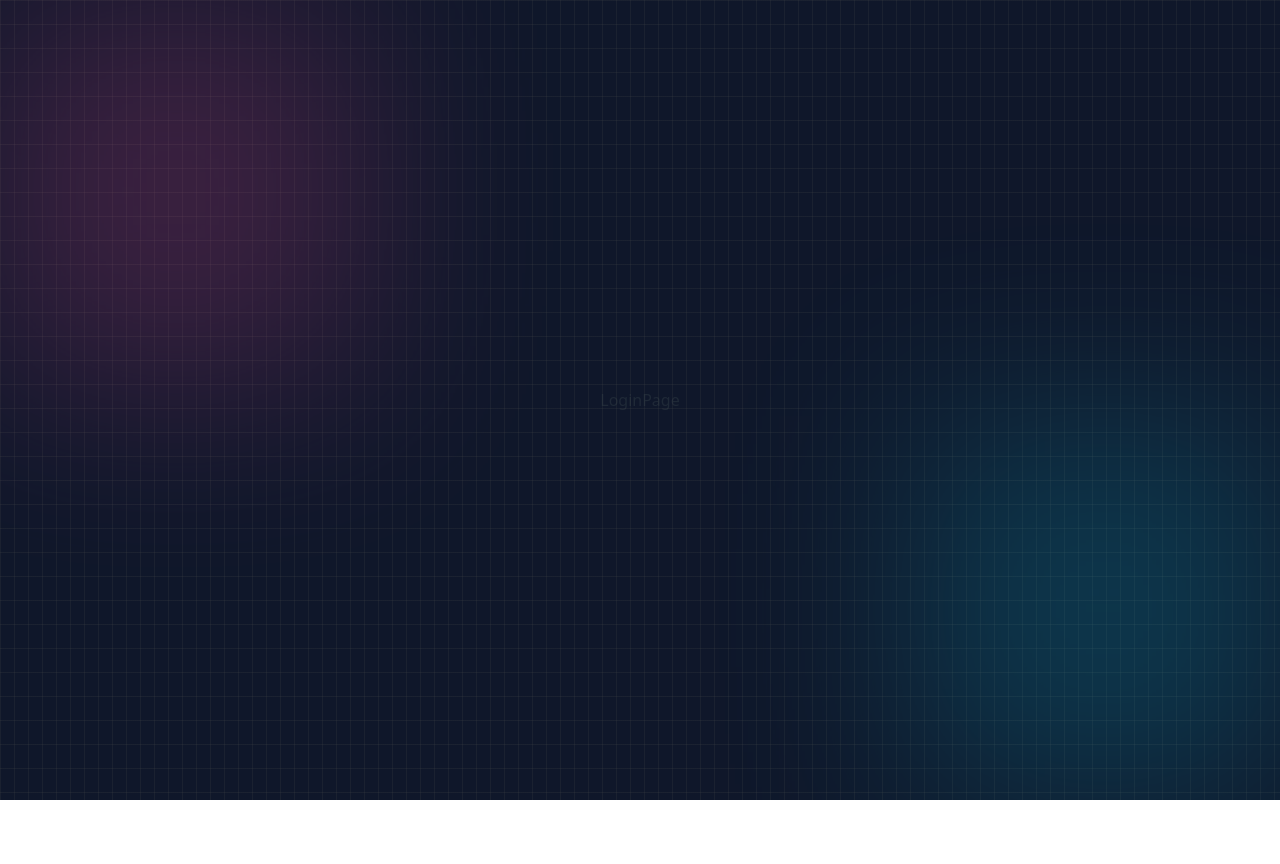
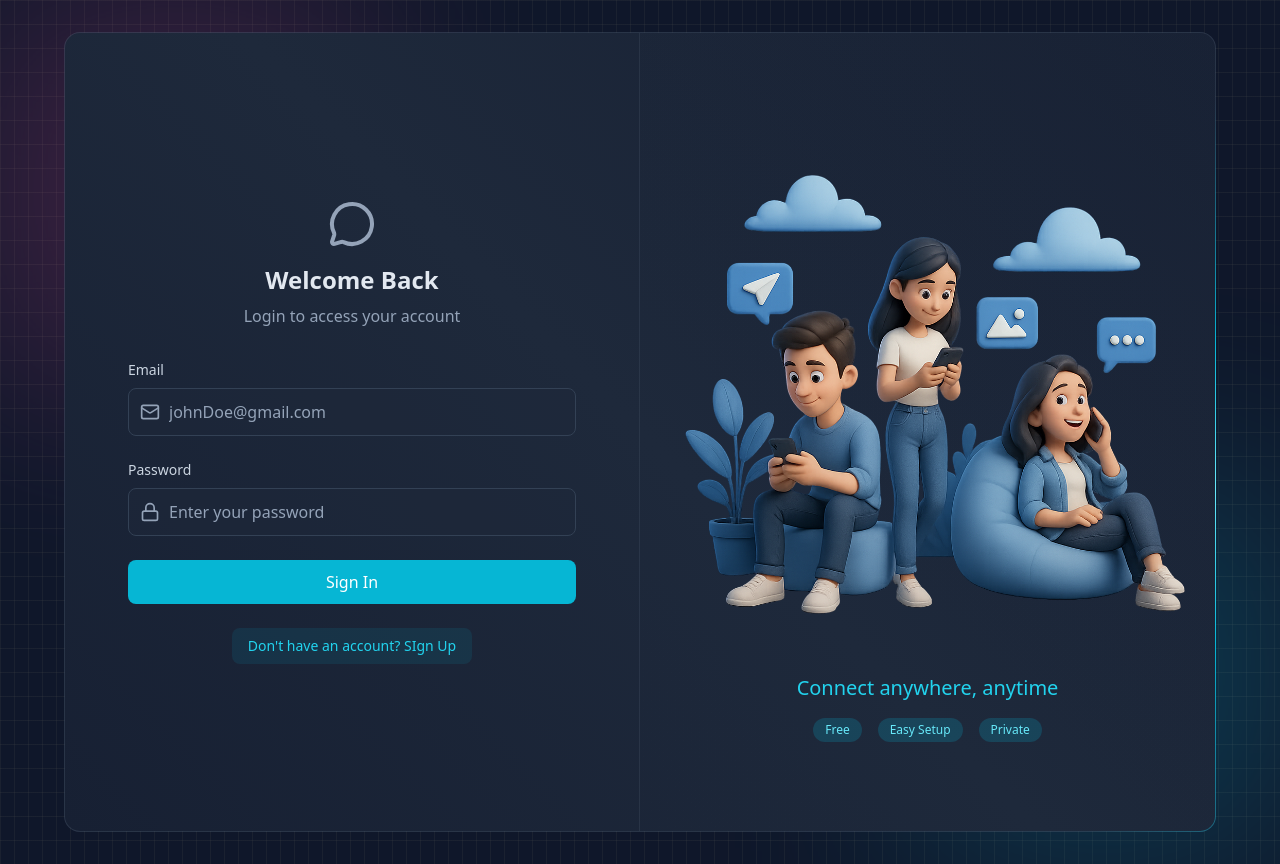
Before and after one commit to Nnaemeka10/Chaty, a React (Vite) app in the folder frontend/: page /login in a window 1280 px wide. Before the commit the page ends 800 px from the top, so only its background shows below. Built offline with nearby package versions, Linux system fonts and the light colour scheme; no server answers.

Commit message:
Login page implemented

```diff
--- a/frontend/src/pages/LoginPage.jsx
+++ b/frontend/src/pages/LoginPage.jsx
@@ -1,8 +1,129 @@
+import { useState } from "react";
+import { useAuthStore } from "../store/useAuthStore";
+import BorderAnimatedContainer from "../components/BorderAnimatedContainer";
+import { MessageCircleIcon, LockIcon, MailIcon, LoaderIcon} from "lucide-react";
+import { Link } from "react-router";
 
 
 const LoginPage = () => {
+
+  const [formData, setFormData] = useState( {initemail: "", initpassword: ""} )
+  const {login,  isLoggingIn} = useAuthStore()
+
+  const handleSubmit = (e) => {
+      e.preventDefault();
+      login(formData);
+  }
+
+
   return (
-    <div>LoginPage</div>
+    <div className = "w-full flex items-center justify-center p-4 bg-slate-900">
+      <div className="relative w-full max-w-6xl md:h-[800px] h-[650px]">
+
+        <BorderAnimatedContainer>
+          <div className="w-full flex flex-col md:flex-row">
+
+                        {/* Form column left side */}
+            <div className="relative z-10 md:w-1/2 p-8 flex items-center justify-center md:border-r border-slate-600/30">
+              <div className="w-full max-w-md">
+
+                {/* heading text */}
+                <div className="text-center mb-8">
+                  <MessageCircleIcon className="w-12 h-12 mx-auto text-slate-400 mb-4"/>
+                  <h2 className="text-2xl font-bold text-slate-200 mb-2">Welcome Back</h2>
+                  <p className="text-slate-400">Login to access your account</p>
+                </div>
+
+                {/*Form  */}
+                <form onSubmit={handleSubmit} className="space-y-6">
+
+                  {/* Email */}
+                  <div>
+                    <label className="auth-input-label">Email</label>
+                    <div className="relative">
+                      <MailIcon className="auth-input-icon"/>
+
+                      <input
+                        type="email"
+                        value= {formData.initemail}
+                        onChange={(e) => setFormData({...formData, initemail: e.target.value})}
+                        className="input"
+                        placeholder="johnDoe@gmail.com"
+                      />
+                    </div>
+                  </div>
+
+                  {/* password */}
+                  <div>
+                    <label className="auth-input-label">Password</label>
+                    <div className="relative">
+                      <LockIcon className="auth-input-icon"/>
+
+                      <input
+                        type="password"
+                        value= {formData.initpassword}
+                        onChange={(e) => setFormData({...formData, initpassword: e.target.value})}
+                        className="input"
+                        placeholder="Enter your password"
+                      />
+                    </div>
+                  </div>
+
+                  {/* submit button  */}
+                  <button className="auth-btn" type="submit" disabled = {isLoggingIn}>
+                    { isLoggingIn ? (
+                      <LoaderIcon className="w-full h-5 animate-spin text-center"/>
+                    ) : (
+                      "Sign In"
+                    )}
+                  </button>
+
+                </form>
+
+                {/* Link */}
+                <div className="mt-6 text-center">
+                  <Link to="/signup" className = "auth-link">
+                    Don't have an account? SIgn Up
+                  </Link>
+                </div>
+
+              </div>
+            </div>
+
+                  {/* FORM ILLUSTRATION - RIGHT SIDE */}
+            <div className="
+              absolute inset-0    /* full background on small screens */
+              md:static           /* normal half-width on md+ */
+              w-full md:w-1/2
+              flex items-center justify-center
+              p-6
+              bg-gradient-to-bl from-slate-800/20 to-transparent
+              z-0
+            ">
+              <div>
+                <img
+                  src="/login.png"
+                  alt="People using mobile devices"
+                  className="w-full h-auto object-contain opacity-10 md:opacity-100"
+                />
+                <div className="mt-6 text-center hidden md:block">
+                  <h3 className="text-xl font-medium text-cyan-400">Connect anywhere, anytime</h3>
+
+                  <div className="mt-4 flex justify-center gap-4">
+                    <span className="auth-badge">Free</span>
+                    <span className="auth-badge">Easy Setup</span>
+                    <span className="auth-badge">Private</span>
+                  </div>
+                </div>
+              </div>
+            </div>
+
+
+          </div>
+        </BorderAnimatedContainer>
+
+      </div>
+    </div>
   )
 }
 
--- a/frontend/src/store/useAuthStore.js
+++ b/frontend/src/store/useAuthStore.js
@@ -7,6 +7,7 @@
     authUser: null,
     isCheckingAuth: true,
     isSigningUp: false,
+    isLoggingIn: false,
 
     checkAuth: async () => {
         try {
@@ -34,4 +35,30 @@
             set( { isSigningUp: false } );
         }
     },
+
+    login : async (data) => {
+        set( { isLoggingIn: true } );
+        try {
+            const res = await axiosInstance.post("/auth/login", data);
+            set( { authUser: res.data } );
+
+            toast.success("Logged in successfully successfully!");
+
+        } catch ( error ) {
+            toast.error( error.response.data.message );
+        } finally {
+            set( { isLoggingIn: false } );
+        }
+    },
+
+    logout: async () => {
+        try {
+            await axiosInstance.post("/auth/logout");
+            set ({ authUser: null });
+            toast.success("Logged out successfully");
+        } catch (error) {
+            toast.error("Error logging out");
+            console.log("Logout error:", error);
+        }
+    },
 }));
```
